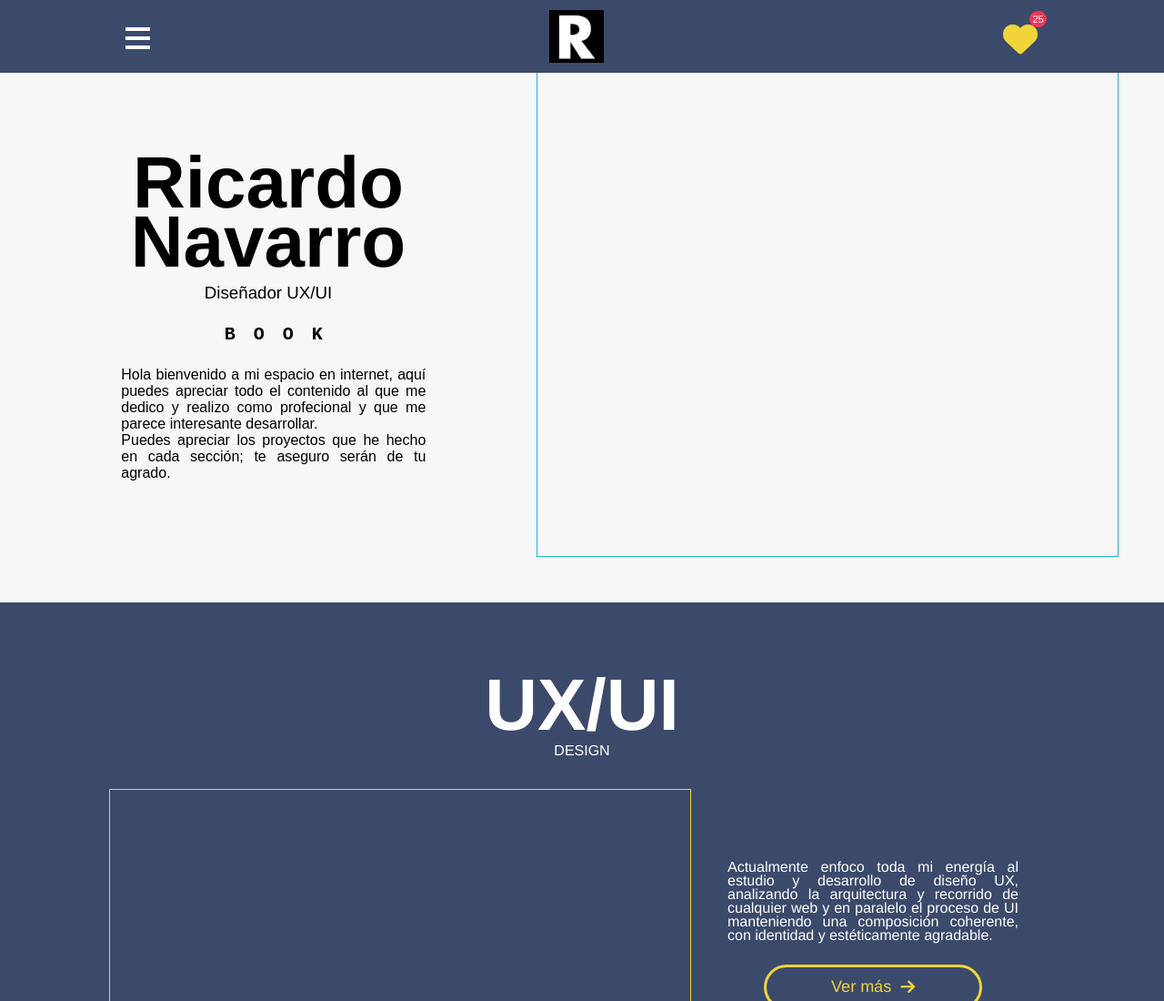
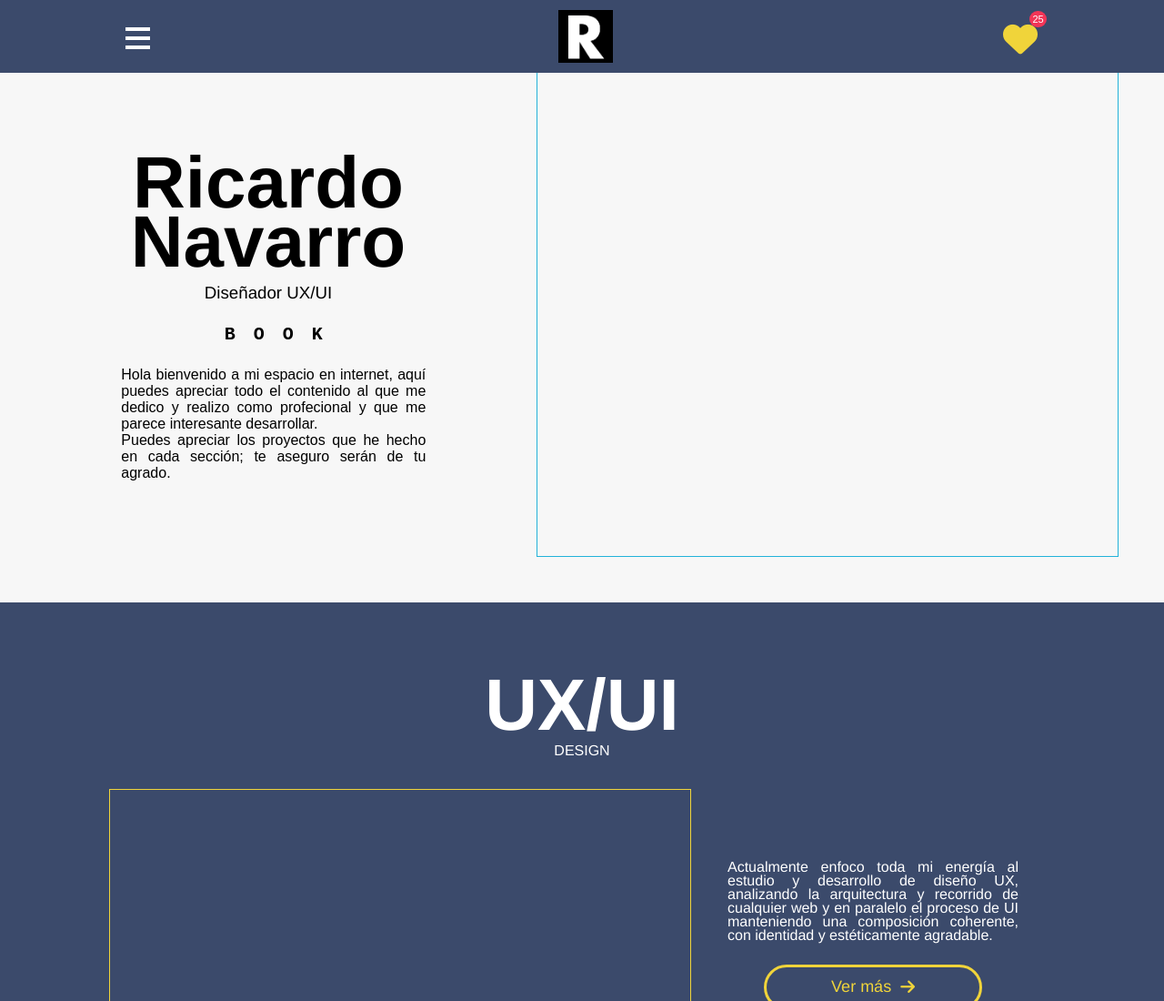
Before and after one commit to RicardoMonk/Richbook, a plain HTML site: page index.html in a window 1280 px wide. Shown: the top 1100 px of the page at 91% size. Drawn offline with Linux system fonts and the light colour scheme.

Commit message:
.nav-logo {marg-left=20px

```diff
--- a/css/style.css
+++ b/css/style.css
@@ -201,6 +201,7 @@ nav{
 .nav-logo{
     width: 6rem;
     height: 6rem;
+    margin-left: 2rem;
     /*border: white solid 1px;*/
     background-image: url(../imgs/rweb.png);
     background-size: auto;
@@ -658,6 +659,10 @@ footer > div{
 }
 
 @media (min-width:768px){
+
+    .nav-logo{
+        margin-left: 20px;
+    }
 
     main .main-one-landing{
         display: flex;
```
